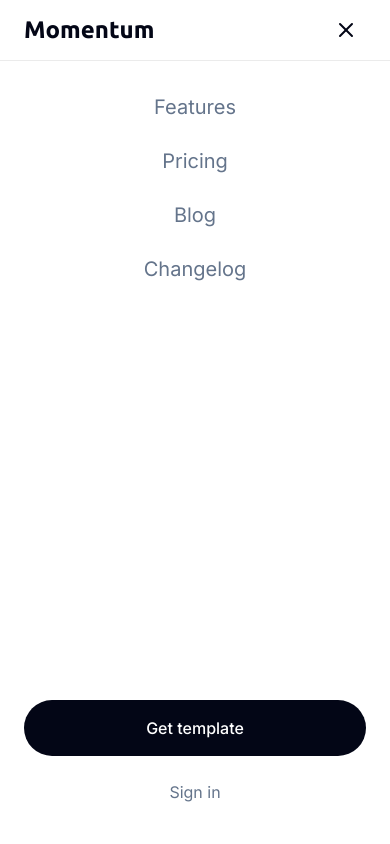
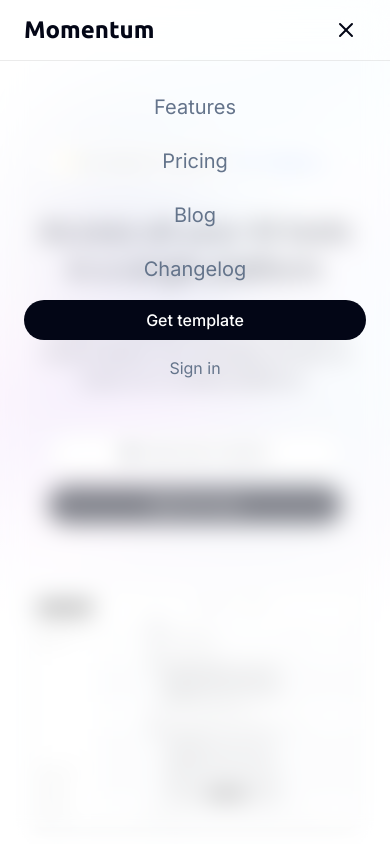
Before and after one commit to MarufAlAslam/momentum-vite-typescript-tailwind-v4, a React (Vite) app: page / in a window 390 px wide. Both pictures are taken after a click on the button "Toggle menu". Shown: the top 844 px of the page. Built offline with nearby package versions, Linux system fonts and the light colour scheme.

Commit message:
:bug: updated issues

```diff
--- a/src/components/Hero.tsx
+++ b/src/components/Hero.tsx
@@ -8,7 +8,7 @@
   const [isVideoOpen, setIsVideoOpen] = useState(false)
 
   return (
-    <section className="relative min-h-screen pt-36 pb-16 overflow-hidden">
+    <section className="relative md:min-h-screen pt-36 pb-16 overflow-hidden">
       {/* Background Image */}
       <div
         className="absolute inset-0 z-0"
--- a/src/components/Marquee.tsx
+++ b/src/components/Marquee.tsx
@@ -16,17 +16,17 @@
 const Marquee = () => {
   return (
     <section className="py-16 overflow-hidden bg-white">
-      <div className="px-12">
+      <div className="md:px-12">
         <p className="text-center text-[16px] font-normal text-[#64748b] mb-12">
           Used by thousands of fast-growing startups.
         </p>
 
         <div className="relative overflow-hidden">
           {/* Left fade - hidden on mobile */}
-          <div className="hidden lg:block absolute left-0 top-0 bottom-0 w-24 bg-gradient-to-r from-white to-transparent z-10" />
+          <div className="block absolute left-0 top-0 bottom-0 w-24 bg-gradient-to-r from-white to-transparent z-10" />
 
           {/* Right fade - hidden on mobile */}
-          <div className="hidden lg:block absolute right-0 top-0 bottom-0 w-24 bg-gradient-to-l from-white to-transparent z-10" />
+          <div className="block absolute right-0 top-0 bottom-0 w-24 bg-gradient-to-l from-white to-transparent z-10" />
 
           {/* Seamless infinite scroll - faster on mobile */}
           <motion.div
@@ -47,7 +47,7 @@
                 <img
                   src={logo.src}
                   alt={logo.name}
-                  className="h-8 lg:h-10 w-auto opacity-40 hover:opacity-60 transition-opacity"
+                  className="h-8 lg:h-10 w-auto transition-opacity"
                 />
               </div>
             ))}
--- a/src/components/Navbar.tsx
+++ b/src/components/Navbar.tsx
@@ -57,10 +57,10 @@
       {/* Mobile Menu Overlay */}
       {mobileMenuOpen && (
         <div className="fixed inset-0 z-40 lg:hidden">
-          <div className="fixed inset-0 bg-white pt-[60px]">
+          <div className="fixed inset-0 bg-white/50 backdrop-blur-md pt-[60px]">
             <div className="px-6 py-8 flex flex-col h-full">
               {/* Navigation Links */}
-              <nav className="flex flex-col space-y-6 mb-8">
+              <nav className="flex flex-col space-y-6 mb-4">
                 <a
                   href="#features"
                   className="text-[20px] font-normal text-[#64748b] hover:text-[#030616] transition-colors text-center"
@@ -92,11 +92,11 @@
               </nav>
 
               {/* Buttons */}
-              <div className="flex flex-col space-y-4 mt-auto">
-                <button className="w-full px-6 py-4 text-[16px] font-medium text-white bg-[#030616] rounded-full hover:bg-[#030616]/90 transition-all">
+              <div className="flex flex-col space-y-4">
+                <button className="w-full px-6 py-2 text-[16px] font-medium text-white bg-[#030616] rounded-full hover:bg-[#030616]/90 transition-all">
                   Get template
                 </button>
-                <button className="text-[16px] font-normal text-[#64748b] hover:text-[#030616] transition-colors py-2">
+                <button className="text-[16px] font-normal text-[#64748b] hover:text-[#030616] transition-colors py-0">
                   Sign in
                 </button>
               </div>
```
